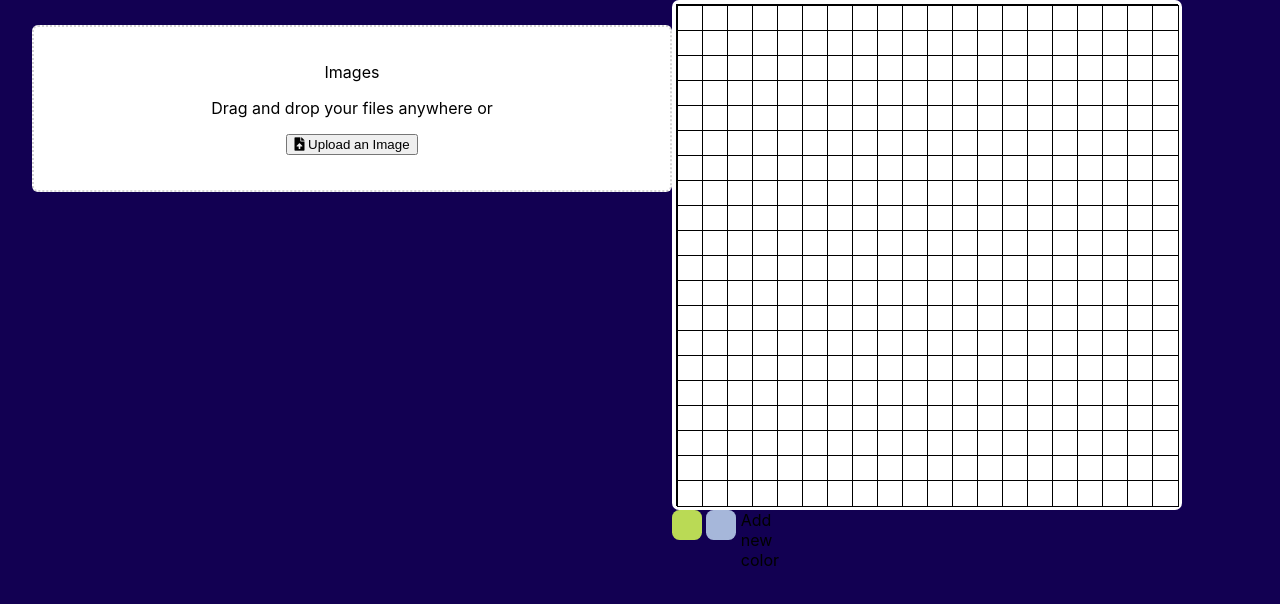
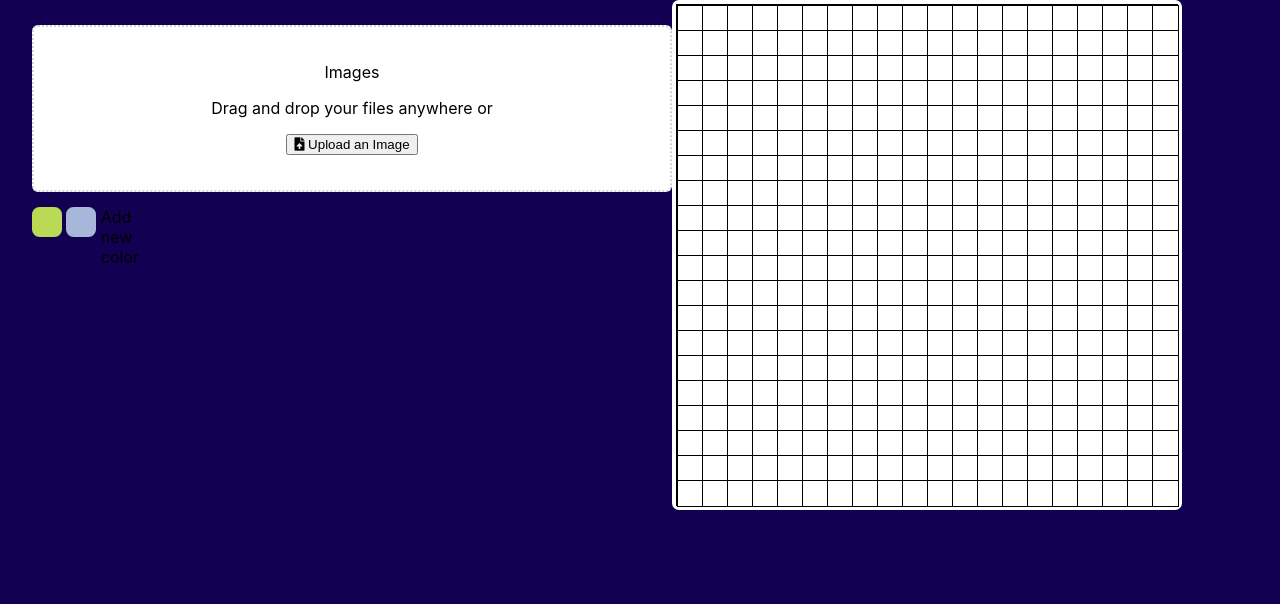
Before and after one commit to Revlisc/pixelart, a React (Create React App) app: page / in a window 1280 px wide. Shown: the top 604 px of the page. Built offline with nearby package versions, Linux system fonts and the light colour scheme.

Commit message:
color scheme and color state refractored

```diff
--- a/src/Components/DrawingWindow/DrawingWindow.js
+++ b/src/Components/DrawingWindow/DrawingWindow.js
@@ -2,7 +2,6 @@ import React, { useState, useEffect, Fragment } from "react";
 // import Row from "../Row/Row";
 import "./drawingwindow.css";
 import Square from "../Square/Square";
-import ColorScheme from "../ColorScheme/ColorScheme";
 
 import { v4 as uuidv4 } from "uuid";
 
@@ -14,71 +13,11 @@ const getWindowDimentions = () => {
   };
 };
 
-// const ColorPicker = ({ addNewColor }) => {
-//   const [color, setColor] = useState("");
-//   //color picker is a controlled component, when state changes, pass the color value to the parent state selectedColor
-//   // useEffect(() => {
-//   //   addNewColor(color);
-//   // }, [color]);
-//   const handleChangeComplete = (color) => {
-//     setColor(color.hex);
-//     console.log("change complete");
-//   };
-
-//   const colorPickerSample = {
-//     height: "30px",
-//     width: "30px",
-//     borderRadius: "25%",
-//     backgroundColor: `${color}`,
-//   };
-
-//   return (
-//     <Fragment>
-//       <div className='color-picker'>
-//         <ChromePicker color={color} onChangeComplete={handleChangeComplete} />
-//         <div style={colorPickerSample}></div>
-//         <div className='add-color' onClick={() => addNewColor(color)}>
-//           Add this
-//         </div>
-//       </div>
-//     </Fragment>
-//   );
-// };
-
-// const ColorScheme = ({ handleColorChange }) => {
-//   const [pallete, setPallete] = useState(["#bada55", "#A6B7DA"]);
-//   const [showColorPicker, setShowColorPicker] = useState(false);
-
-//   const addNewColor = (color) => {
-//     setPallete([...pallete, color]);
-//   };
-
-//   return (
-//     <Fragment>
-//       <div className='color-pallete'>
-//         {pallete.map((color, idx) => {
-//           return (
-//             <div
-//               key={idx}
-//               className='color-item'
-//               style={{ backgroundColor: `${color}` }}
-//               onClick={() => handleColorChange(color)}></div>
-//           );
-//         })}
-//         <div className='add-new-color' onClick={() => setShowColorPicker(!showColorPicker)}>
-//           Add new color
-//         </div>
-//       </div>
-//       {showColorPicker && <ColorPicker addNewColor={addNewColor} />}
-//     </Fragment>
-//   );
-// };
-
-const DrawingWindow = () => {
+const DrawingWindow = ({ selectedColor }) => {
   const [grid, setGrid] = useState();
   const [windowDimensions, setWindowDimensions] = useState(getWindowDimentions());
   const [canvasWidth, setCanvasWidth] = useState("");
-  const [selectedColor, setSelectedColor] = useState("");
+  // const [selectedColor, setSelectedColor] = useState("");
 
   const getCanvasWidth = () => {
     //should be 75% of viewport height?
@@ -122,10 +61,6 @@ const DrawingWindow = () => {
     getCanvasWidth();
   }, [windowDimensions]);
 
-  const handleColorChange = (color) => {
-    setSelectedColor(color);
-  };
-
   return (
     <Fragment>
       <div className='container-drawingWindow'>
@@ -137,10 +72,6 @@ const DrawingWindow = () => {
             })}
         </div>
       </div>
-      <div className='colors-container'>
-        {/* <ColorPicker handleColorChange={handleColorChange} /> */}
-        <ColorScheme handleColorChange={handleColorChange} />
-      </div>
     </Fragment>
   );
 };
--- a/src/Components/Panel/Panel.js
+++ b/src/Components/Panel/Panel.js
@@ -1,32 +1,37 @@
-import React, {useState} from 'react'
-import DrawingWindow from '../DrawingWindow/DrawingWindow'
-import './Panel.css'
-import FilePicker from '../FilePicker/FilePicker'
+import React, { useState } from "react";
+import DrawingWindow from "../DrawingWindow/DrawingWindow";
+import "./Panel.css";
+import FilePicker from "../FilePicker/FilePicker";
+import ColorScheme from "../ColorScheme/ColorScheme";
 
 const Panel = () => {
-    const [panelLength, setPanelLength] = useState(160)
-    const [selectedColor, setSelectedColor] = useState('#f44332')
-    const [images, setImages] = useState({imageGuides: []})
+  const [panelLength, setPanelLength] = useState(160);
+  const [selectedColor, setSelectedColor] = useState("#f44332");
+  const [images, setImages] = useState({ imageGuides: [] });
 
-    const updateUploadedFiles = (files) => setImages({...images, imageGuides: files})
+  const updateUploadedFiles = (files) => setImages({ ...images, imageGuides: files });
 
   const handleSubmit = (e) => {
-        e.preventDefault()
-    }
+    e.preventDefault();
+  };
+
+  const handleColorChange = (color) => {
+    setSelectedColor(color);
+  };
+
   return (
     <div className='container'>
       <div className='left'>
         <form onSubmit={handleSubmit}>
           <FilePicker accept='.jpg,.png,.jpeg' label='Images' updateFilesCb={updateUploadedFiles} />
         </form>
+        <ColorScheme handleColorChange={handleColorChange} />
       </div>
       <div className='right'>
-                <DrawingWindow panelLength={panelLength} />
-
+        <DrawingWindow selectedColor={selectedColor} />
       </div>
     </div>
+  );
+};
 
-    )
-}
-
-export default Panel
+export default Panel;
```
Lines whose indentation alone changed are shown as unchanged.
